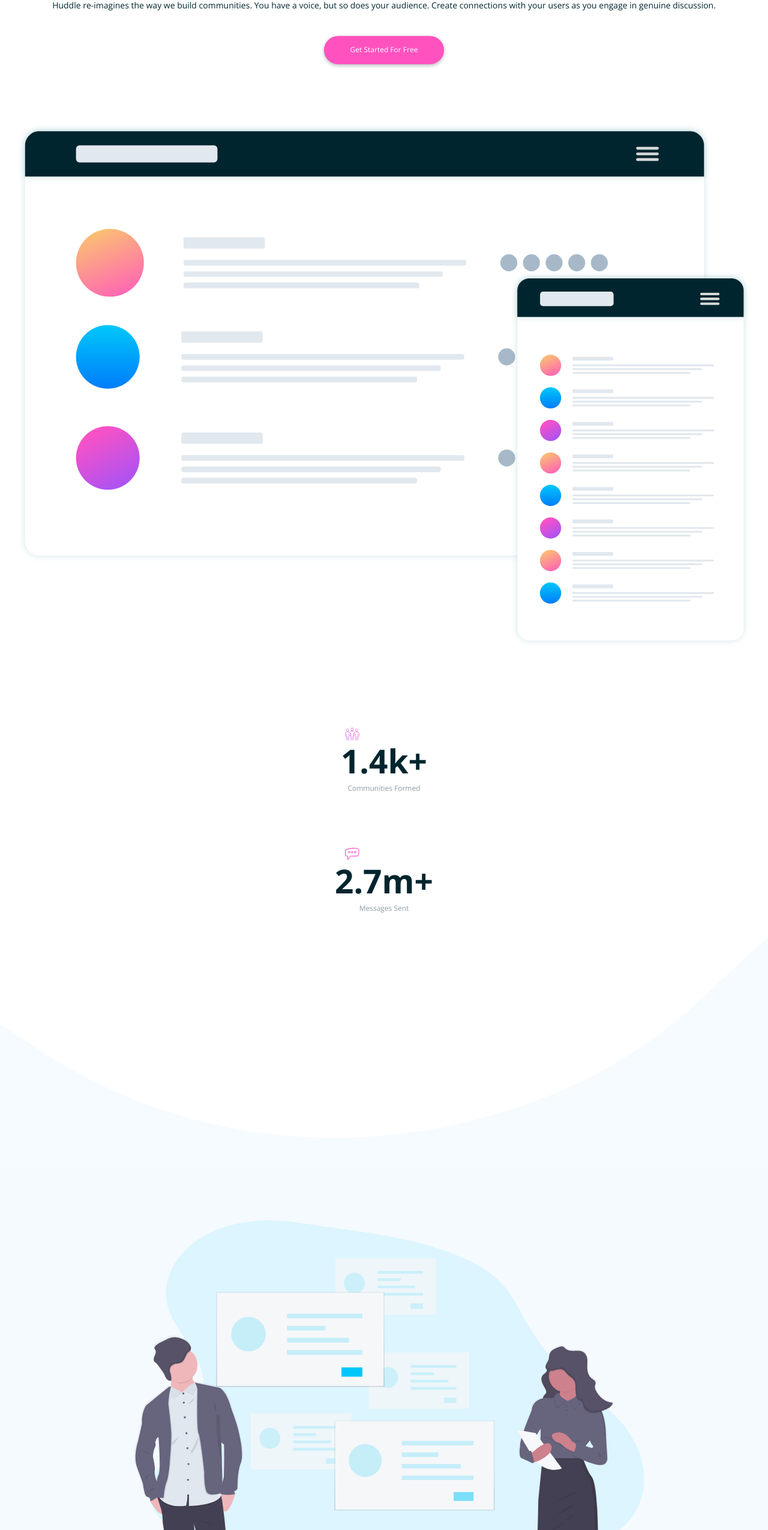
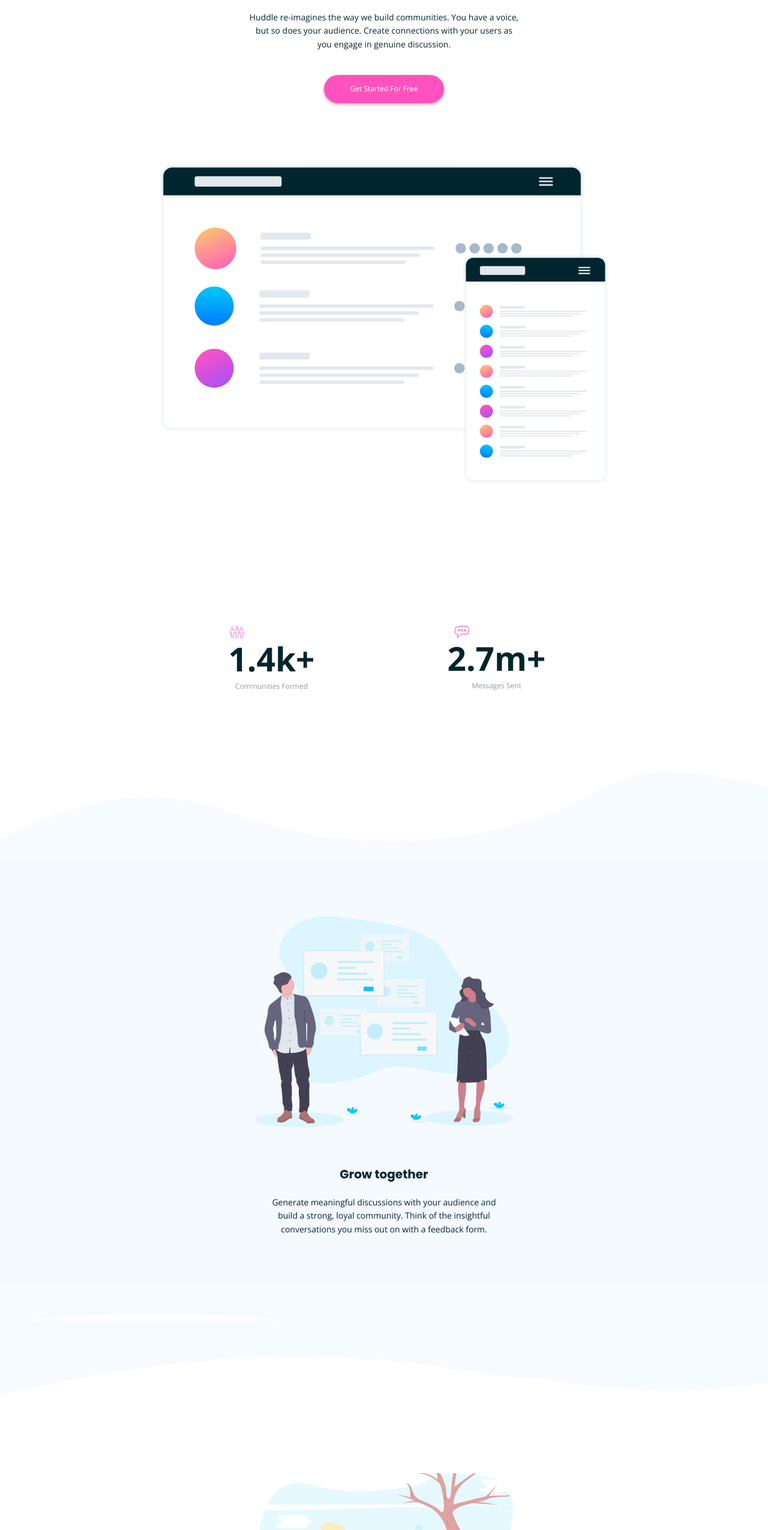
Before and after one commit to karla-codes/huddle-landing-page, a website: page index.html in a window 1280 px wide. Shown: the part 225-2775 px from the top of the page at 60% size. Drawn offline with nearby package versions, Linux system fonts and the light colour scheme.

Commit message:
Added media queries to the header and main section

```diff
--- a/index.html
+++ b/index.html
@@ -48,7 +48,7 @@
       </div>
     </section>
 
-    <div class="hero__info-box">
+    <div class="hero__info-box flex">
       <div class="hero__info">
         <img class="hero__icon" src="images/icon-communities.svg" alt="community icon">
         <p class="hero__large-text">
@@ -71,24 +71,29 @@
   </header>
 
   <main class="info">
-    <div class="info__curve-top">
-      <img class="info__curve-img" src="images/bg-section-top-mobile-1.svg" alt="">
+    <div class="info__top-curve-one">
+      <!-- Image set as background -->
     </div>
-    <div class="info__curved-box">
+    <div class="info__curved-box flex">
       <img class="info__img" src="images/illustration-grow-together.svg" alt="grow together">
+      <div class="info-text-container">
         <h2 class="info__heading">
           Grow together
         </h2>
         <p class="info__text">
-        Generate meaningful discussions with your audience and build a strong, loyal community. Think of the insightful
+          Generate meaningful discussions with your audience and build a strong, loyal community. Think of the
+          insightful
           conversations you miss out on with a feedback form.
         </p>
+
       </div>
-    <div class="info__curve-bottom">
+    </div>
+    <div class="info__bottom-curve-one">
       <img class="info__curve-img" src="images/bg-section-bottom-mobile-1.svg" alt="">
     </div>
-    <div class="info__box">
+    <div class="info__box flex">
       <img class="info__img" src="images/illustration-flowing-conversation.svg" alt="grow together">
+      <div class="info-text-container">
         <h2 class="info__heading">
           Flowing Conversations
         </h2>
@@ -97,20 +102,24 @@
           for a more natural flow.
         </p>
       </div>
-    <div class="info__curve-top">
+    </div>
+    <div class="info__curve-top top-curve-two">
       <img class="info__curve-img" src="images/bg-section-top-mobile-2.svg" alt="">
     </div>
-    <div class="info__curved-box">
+    <div class="info__curved-box flex">
       <img class="info__img" src="images/illustration-your-users.svg" alt="grow together">
+      <div class="info-text-container">
         <h2 class="info__heading">
           Your Users
         </h2>
         <p class="info__text">
-        It takes no time at all to intergrate Huddle with your app's authentication solution. This means, once signed in
+          It takes no time at all to intergrate Huddle with your app's authentication solution. This means, once signed
+          in
           to your app, your users can start chatting immediately.
         </p>
       </div>
-    <div class="info__curve-bottom">
+    </div>
+    <div class="info__curve-bottom bottom-curve-two">
       <img class="info__curve-img" src="images/bg-section-bottom-mobile-2.svg" alt="">
     </div>
   </main>
@@ -130,14 +139,18 @@
     <img class="footer__curve-img" src="images/bg-footer-top-mobile.svg" alt="curve">
   </div>
   <footer class="flex">
+    <div class="footer__container flex">
       <form class="newsletter-form">
+        <div class="newsletter-form__header">
           <h1 class="newsletter-form__heading">
             Newsletter
           </h1>
           <p class="newsletter-form__text">
-        To receive tips on how to grow your community, sign up to our weekly newsletter. We'll never send you spam or
+            To receive tips on how to grow your community, sign up to our weekly newsletter. We'll never send you spam
+            or
             pass on your email address.
           </p>
+        </div>
         <div class="newsletter-form__input flex">
           <input class="newsletter-form__input-email" type="email" name="email" id="email">
           <input class="newsletter-form__input-submit" type="submit" value="Subscribe">
@@ -180,6 +193,7 @@
           <img class="footer__social-icon" src="images/instagram.svg" alt="Instagram">
           <img class="footer__social-icon" src="images/twitter-square.svg" alt="Twitter">
         </div>
+      </div>
 
     </div>
 
--- a/sass/_home.scss
+++ b/sass/_home.scss
@@ -1,6 +1,10 @@
 .header {
   width: 100%;
   padding: 3rem;
+
+  @include tablet-landscape {
+    padding: 4rem 6rem;
+  }
 
   &__nav {
     width: inherit;
@@ -13,6 +17,10 @@
 
   &__logo {
     height: 1.4rem;
+
+    @include tablet-landscape {
+      height: 2rem;
+    }
   }
 
   &__cta {
@@ -35,24 +43,41 @@
     flex-direction: column;
 
     &__text {
+      width: Min(100%, 45rem);
+      margin: 0 auto;
       margin-top: 3.2rem;
     }
 
     &__image-box {
-      margin-top: 10rem;
+      margin: 10rem auto;
+      width: Min(100%, 75rem);
 
       &--image {
         width: 100%;
       }
     }
 
+    &__info {
+      width: 20rem;
+      margin: 0 auto;
+    }
+
     &__info:not(:first-child) {
       margin-top: 8rem;
+
+      @include tablet-landscape {
+        margin-top: 0;
+      }
     }
 
     &__info-box {
+      flex-direction: column;
       margin: 12rem auto 0;
-      width: 19rem;
+      width: Min(100%, 75rem);
+
+      @include tablet-landscape {
+        flex-direction: row;
+      }
     }
 
 
@@ -66,11 +91,31 @@
   }
 }
 
+
 .info {
 
-  &__curve-top {
+  width: 100%;
+
+  &__top-curve-one {
+    background: url(../images/bg-section-top-mobile-1.svg) bottom center / cover no-repeat;
+    width: 100%;
     position: relative;
-    top: 10px;
+    height: 30vh;
+
+    @include tablet-landscape {
+      background: url(../images/bg-section-top-desktop-1.svg) bottom center / 100% no-repeat;
+    }
+  }
+
+  &__bottom-curve-one {
+    background: url(../images/bg-section-bottom-mobile-1.svg) bottom center / 100% no-repeat;
+    width: 100%;
+    position: relative;
+
+    @include tablet-landscape {
+      background: url(../images/bg-section-bottom-desktop-1.svg) bottom center / 100% no-repeat;
+      // height: 40rem;
+    }
   }
 
   &__curve-img {
@@ -78,7 +123,7 @@
   }
 
   &__curved-box {
-    display: flex;
+    // display: flex;
     flex-flow: column nowrap;
     background-color: hsl(207, 100%, 98%);
     padding-top: 9.4rem;
@@ -86,19 +131,27 @@
   }
 
   &__box {
-    display: flex;
+    // display: flex;
     flex-flow: column nowrap;
     margin-top: 13rem;
     margin-bottom: 13rem;
   }
 
   &__img {
-    width: 70%;
+    width: Min(70%, 43rem);
     margin: 0 auto 6.4rem;
+  }
+
+  &-text-container {
+    width: 100%;
   }
 
   &__heading {
     margin: 0 auto;
+  }
+
+  &__text {
+    width: Min(85%, 38rem);
   }
 
 }
@@ -117,12 +170,17 @@
 footer {
   background-color: hsl(192, 100%, 9%);
   flex-direction: column;
+  padding: 3rem;
 
   & .newsletter-form {
-    padding: 6rem 2rem 2rem;
+    width: Min(100%, 40rem);
 
     &__heading {
       margin-bottom: 1.5rem;
+    }
+
+    &__text {
+      width: Min(100%, 40rem);
     }
 
     &__input {
@@ -130,14 +188,14 @@
       align-items: flex-end;
 
       &-email {
-        width: 100%;
+        width: Min(100%, 40rem);
         height: 5rem;
         border-radius: .6rem;
         padding: 0;
       }
 
       &-submit {
-        width: 50%;
+        width: Min(50%, 20rem);
         height: 5rem;
         background-color: $color-primary;
         color: $color-white;
@@ -156,7 +214,11 @@
 
 
 .footer {
-  padding: 2rem;
+
+  &__container {
+    flex-direction: column;
+    margin-top: 3rem;
+  }
 
   &__curve {
     position: relative;
@@ -165,6 +227,11 @@
     &-img {
       width: 100%;
     }
+  }
+
+  &__text {
+    margin-top: 1rem;
+    width: Min(100%, 34rem);
   }
 
   &__header {
@@ -216,5 +283,5 @@
 }
 
 .attribution {
-  padding: 3rem;
+  padding-top: 3rem;
 }
--- a/sass/_typography.scss
+++ b/sass/_typography.scss
@@ -12,6 +12,10 @@
     font-size: 2.3rem;
     line-height: 1.5;
     text-align: center;
+
+    @include tablet-landscape {
+      font-size: 3rem;
+    }
   }
 
   &__text {
@@ -42,7 +46,6 @@
   }
 
   &__text {
-    width: 85%;
     margin: 2.2rem auto;
     text-align: center;
     font-size: 1.4rem;
@@ -78,8 +81,6 @@
   }
 
   &__text {
-    margin-top: 1rem;
-    width: 100%;
     font-size: 1.5rem;
     line-height: 1.8;
   }
--- a/sass/main.scss
+++ b/sass/main.scss
@@ -1,4 +1,5 @@
 @import "variables";
+@import "mixins";
 
 @import "button";
 @import "base";
```
Also changed, not shown: css/style.css. Lines whose indentation alone changed are shown as unchanged.
